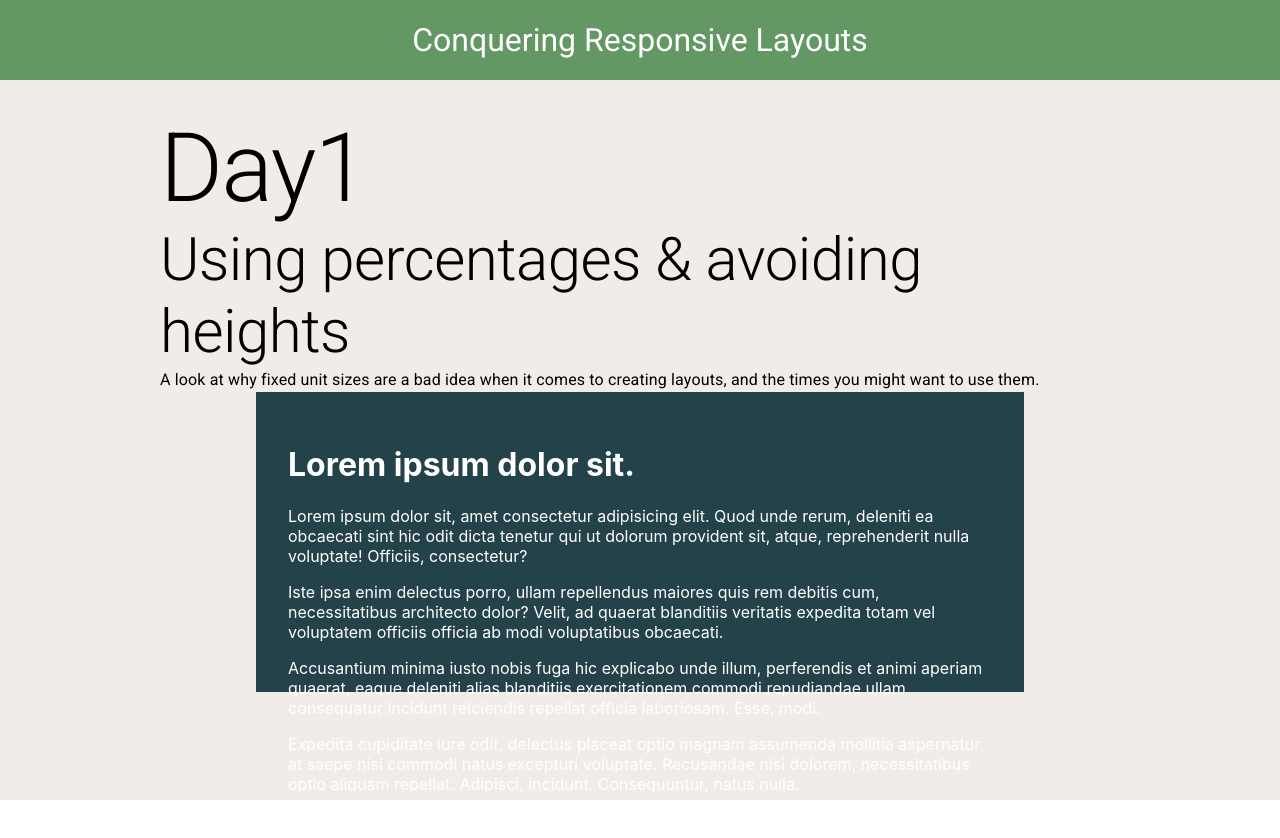
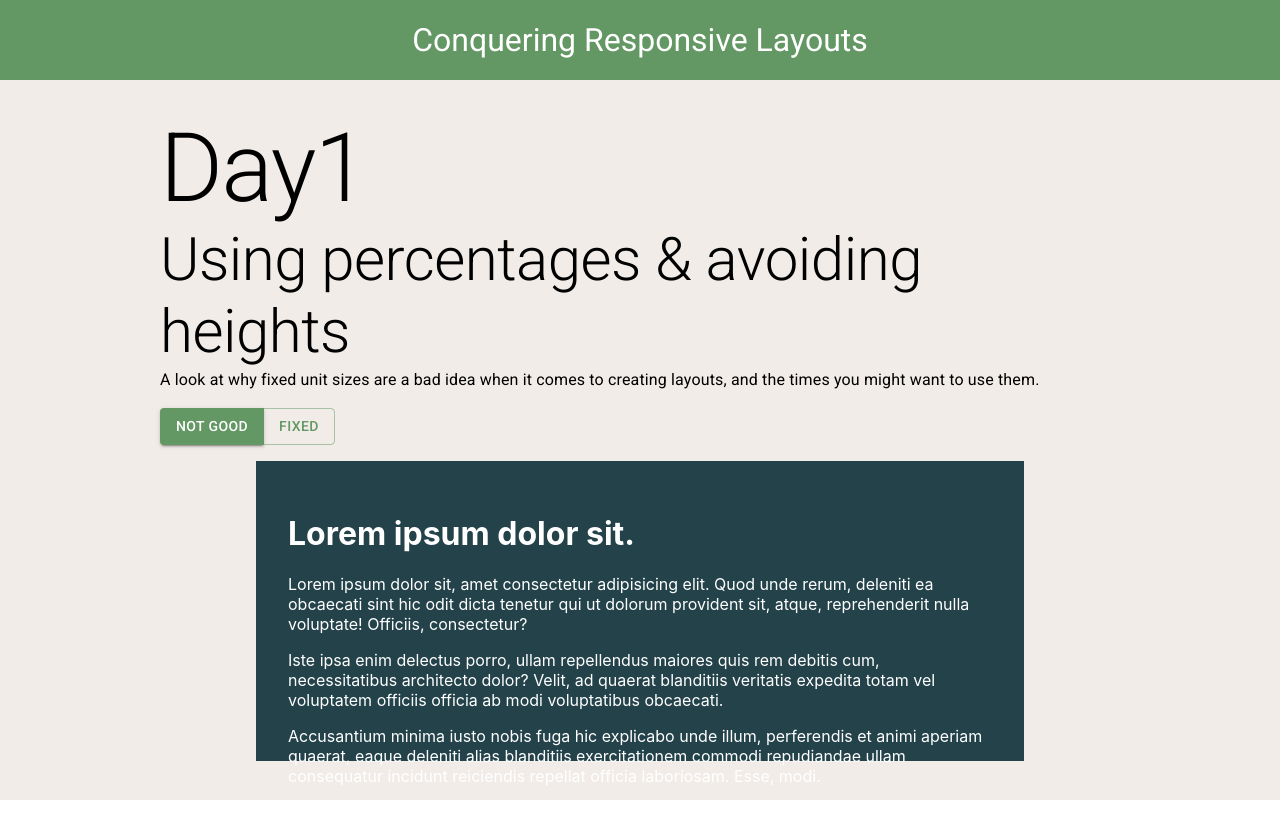
Before and after one commit to JosephT5566/KP-conquering-rwd, a Next.js app: page / in a window 1280 px wide. Shown: the top 838 px of the page. Before the commit the page ends 800 px from the top, so only its background shows below. Built offline with nearby package versions, Linux system fonts and the light colour scheme.

Commit message:
apply different style depend on isFixed

```diff
--- a/src/components/shared/SwitchButtons.tsx
+++ b/src/components/shared/SwitchButtons.tsx
@@ -11,7 +11,7 @@ export default function SwitchButtons({ isFixed, setIsFixed }: Props) {
 	return (
 		<ButtonGroup style={{ marginBlock: '1em' }}>
 			<Button color={'primary'} variant={isFixed ? 'outlined' : 'contained'} onClick={() => setIsFixed(false)}>
-				{'Error'}
+				{'Not Good'}
 			</Button>
 			<Button color={'primary'} variant={isFixed ? 'contained' : 'outlined'} onClick={() => setIsFixed(true)}>
 				{'Fixed'}
--- a/src/views/payment/Day1.tsx
+++ b/src/views/payment/Day1.tsx
@@ -1,5 +1,6 @@
-import React from 'react';
+import React, { useState } from 'react';
 import { makeStyles } from '@material-ui/core/styles';
+import SwitchButtons from '../../components/shared/SwitchButtons';
 
 const useStyle = makeStyles({
 	container: {
@@ -12,13 +13,25 @@ const useStyle = makeStyles({
 		padding: '2em',
 		height: '300px',
 	},
+	fixedContainer: {
+		background: '#23424a',
+		color: 'white',
+
+		width: '80%',
+		margin: '0 auto',
+
+		padding: '2em',
+	},
 });
 
 export default function Day1() {
 	const classes = useStyle();
+	const [isFixed, setIsFixed] = useState(false);
 
 	return (
-		<div className={classes.container}>
+		<>
+			<SwitchButtons isFixed={isFixed} setIsFixed={setIsFixed} />
+			<div className={!isFixed ? classes.container : classes.fixedContainer}>
 				<div className="intro-content">
 					<h1>Lorem ipsum dolor sit.</h1>
 					<p>
@@ -32,16 +45,17 @@ export default function Day1() {
 						officia ab modi voluptatibus obcaecati.
 					</p>
 					<p>
-					Accusantium minima iusto nobis fuga hic explicabo unde illum, perferendis et animi aperiam quaerat,
-					eaque deleniti alias blanditiis exercitationem commodi repudiandae ullam consequatur incidunt
-					reiciendis repellat officia laboriosam. Esse, modi.
+						Accusantium minima iusto nobis fuga hic explicabo unde illum, perferendis et animi aperiam
+						quaerat, eaque deleniti alias blanditiis exercitationem commodi repudiandae ullam consequatur
+						incidunt reiciendis repellat officia laboriosam. Esse, modi.
 					</p>
 					<p>
-					Expedita cupiditate iure odit, delectus placeat optio magnam assumenda mollitia aspernatur at saepe
-					nisi commodi natus excepturi voluptate. Recusandae nisi dolorem, necessitatibus optio aliquam
-					repellat. Adipisci, incidunt. Consequuntur, natus nulla.
+						Expedita cupiditate iure odit, delectus placeat optio magnam assumenda mollitia aspernatur at
+						saepe nisi commodi natus excepturi voluptate. Recusandae nisi dolorem, necessitatibus optio
+						aliquam repellat. Adipisci, incidunt. Consequuntur, natus nulla.
 					</p>
 				</div>
 			</div>
+		</>
 	);
 }
```
Lines whose indentation alone changed are shown as unchanged.
